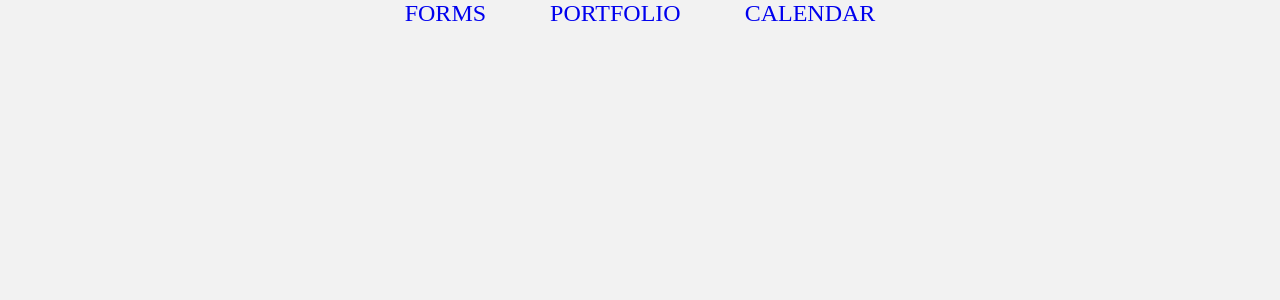
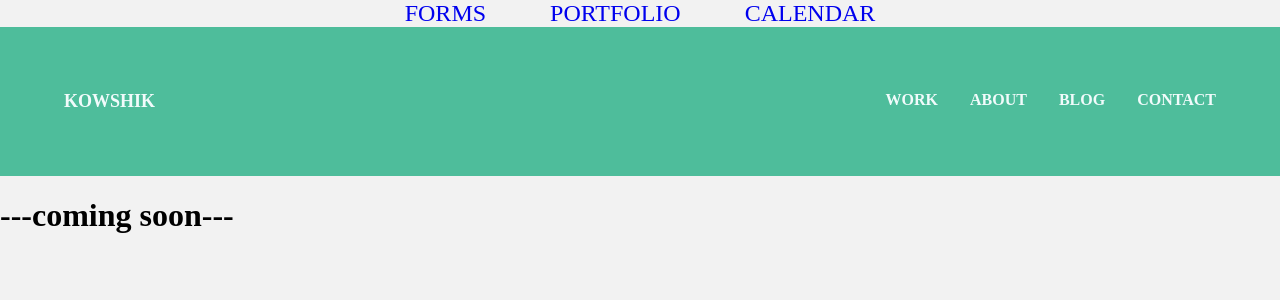
Before and after one commit to RHOOPH/frontend, a React (Create React App) app in the folder ReactJS/: page /portfolio/blog in a window 1280 px wide. Shown: the top 300 px of the page. Built offline with nearby package versions, Linux system fonts and the light colour scheme.

Commit message:
configured portfolio pages

```diff
--- a/ReactJS/src/App.js
+++ b/ReactJS/src/App.js
@@ -8,9 +8,9 @@ function App() {
     <div className="App">
       <Navbar />
       <Routes>
-        <Route path="forms" element={<Forms />} />
-        <Route path="portfolio" element={<Portfolio />} />
-        <Route path="calendar" element={<Calendar />} />
+        <Route path="forms/*" element={<Forms />} />
+        <Route path="portfolio/*" element={<Portfolio />} />
+        <Route path="calendar/*" element={<Calendar />} />
       </Routes>
     </div>
   )
--- a/ReactJS/src/Projects/Porfolio/Navbar.js
+++ b/ReactJS/src/Projects/Porfolio/Navbar.js
@@ -30,19 +30,19 @@ function Navbar() {
     <nav>
       <Container>
         <NavList>
-          <Logo to="/porfolio">Kowshik</Logo>
+          <Logo to="/portfolio">Kowshik</Logo>
         </NavList>
         <NavList>
-          <NavLink to="/portfolio/work">Work</NavLink>
+          <NavLink to="work">Work</NavLink>
         </NavList>
         <NavList>
           <NavLink to="/portfolio">About</NavLink>
         </NavList>
         <NavList>
-          <NavLink to="/portfolio/blog">Blog</NavLink>
+          <NavLink to="blog">Blog</NavLink>
         </NavList>
         <NavList>
-          <NavLink to="./portfolio/contact">Contact</NavLink>
+          <NavLink to="contact">Contact</NavLink>
         </NavList>
       </Container>
     </nav>
--- /dev/null
+++ b/ReactJS/src/Projects/Porfolio/Pages/Blog.js
@@ -0,0 +1,4 @@
+function Blog() {
+  return <h1>---coming soon---</h1>
+}
+export default Blog
--- /dev/null
+++ b/ReactJS/src/Projects/Porfolio/Pages/Contact.js
@@ -0,0 +1,4 @@
+function Contact() {
+  return <h1>---Coming Soon---</h1>
+}
+export default Contact
--- /dev/null
+++ b/ReactJS/src/Projects/Porfolio/Pages/Work.js
@@ -0,0 +1,4 @@
+function Work() {
+  return <h1>---Coming Soon---</h1>
+}
+export default Work
--- a/ReactJS/src/Projects/Porfolio/Portfolio.js
+++ b/ReactJS/src/Projects/Porfolio/Portfolio.js
@@ -1,11 +1,20 @@
 import Navbar from "./Navbar"
 import Footer from "./Footer"
 import Body from "./Body"
+import Work from "./Pages/Work"
+import Contact from "./Pages/Contact"
+import Blog from "./Pages/Blog"
+import { Routes, Route } from "react-router-dom"
 function Portfolio() {
   return (
     <>
       <Navbar />
-      <Body />
+      <Routes>
+        <Route index element={<Body />} />
+        <Route path="work" element={<Work />} />
+        <Route path="contact" element={<Contact />} />
+        <Route path="blog" element={<Blog />} />
+      </Routes>
       <Footer />
     </>
   )
```
